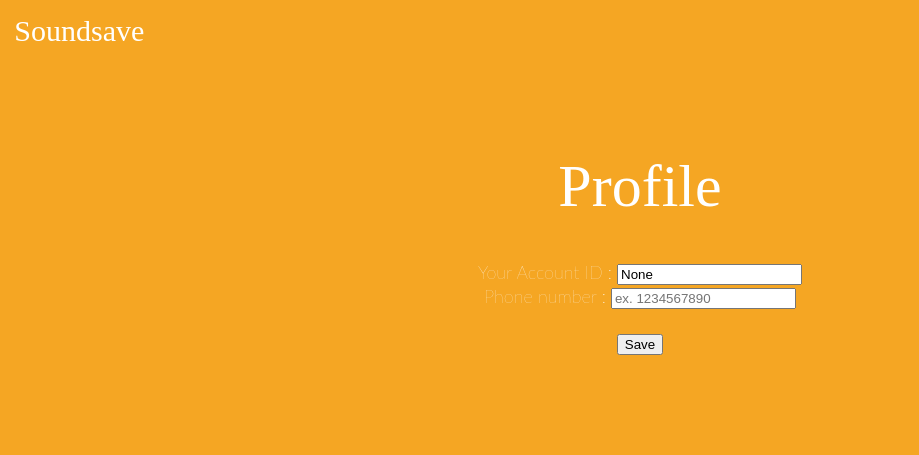
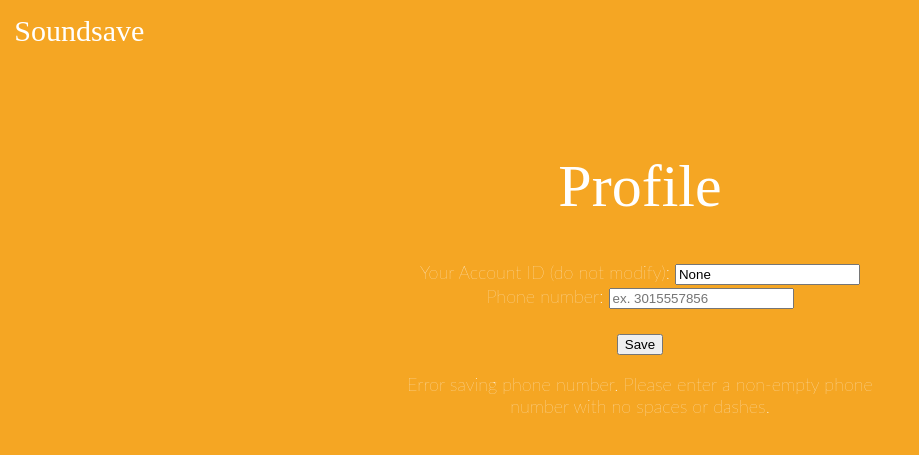
Before and after one commit to vkhanna92/SoundDrop, a Flask app: page /save in a window 1280 px wide. Shown: the top 455 px of the page, without its empty margins (0-919 px from the left). Run offline with Flask 2, Linux system fonts and the light colour scheme.

Commit message:
Fixed label issue

```diff
--- a/app.py
+++ b/app.py
@@ -98,7 +98,9 @@
 
 @app.route('/error')
 def error():
-  return render_template('error.html')
+    resp = MessagingResponse()
+    resp.message("Your request errored out!")
+    return resp
 
 @app.route("/download", methods=['POST'])
 def incoming():
@@ -107,7 +109,7 @@
   resp = MessagingResponse()
   response = table.query(
     IndexName='phoneNumber-index',
-    KeyConditionExpression=Key('phoneNumber').eq(phone_number)
+    KeyConditionExpression=Key('phoneNumber').eq(phone_number[2:])
   )
   if len(response['Items']) == 0:
     resp.message('This is an unregistered or corrupted number!')
--- a/info.py
+++ /dev/null
@@ -1,4 +0,0 @@
-APP_KEY = "0tthxgsnr4af0gy"
-APP_SECRET = "j90olfrido50ngp"
-REDIRECT_URI = "http://127.0.0.1:5000/profile"
-TOPIC_ARN = "arn:aws:sns:us-east-2:716044690098:dynamodb"
--- a/templates/profile.html
+++ b/templates/profile.html
@@ -9,39 +9,25 @@
     <a href="/">Soundsave</a>
   </div>
   <h1 class="header">Profile</h1>
-  <div class="phone" id="phone">
-    <script>
-        function disable(){
-            var btn = document.getElementById("saveBtn")
-            var tag = document.createElement("p");
-            var text = document.createTextNode("Phone number saved! You may now text the number +1-224-507-6987 to begin using our service!");
-            tag.appendChild(text);
-            var element = document.getElementById("phone");
-            element.appendChild(tag);
-            btn.disabled=true;
-            document.forms["save"].submit();
-        }
-        function invalid(textbox) {
-            if(textbox.validity.patternMismatch){
-                textbox.setCustomValidity('please enter 10 numeric value.');
-            }
-            else {
-                textbox.setCustomValidity('');
-    }
-    return true;
-        }
-    </script>
-    <form action="/save" id="save">
-      Your Account ID :
-      <input type="text" name="account_id" value={{account_id}} readonly="readonly"><br>
-      Phone number :
+  <div class="phone">
+    <form action="/save">
+      Your Account ID (do not modify):
+      <input type="text" name="account_id" value={{account_id}}><br>
+      Phone number:
       {% if phone_number %}
-        <input type="number" name="number" value={{phone_number}}><br><br>
+        <input type="text" name="number" value={{phone_number}}><br><br>
       {% else %}
-        <input  type="tel" name="number" pattern="[0-9]{3}[0-9]{3}[0-9]{4}" oninvalid="invalid(this);" oninput="invalid(this);" placeholder="ex. 1234567890" required><br><br>
+        <input type="text" name="number" placeholder="ex. 3015557856"><br><br>
       {% endif %}
-      <input id="saveBtn" type="submit" value="Save" onclick="disable()">
+      <input type="submit" value="Save">
     </form>
+    {% if saved %}
+      <p>Phone number saved! You may now text the number +1-224-507-6987 to begin using our service!</p>
+    {% endif %}
+    {% if error %}
+      <p>Error saving phone number. Please enter a non-empty phone number with
+        no spaces or dashes.
+    {% endif %}
   </div>
 </body>
 </html>
```
Also changed, not shown: 1 other file.
